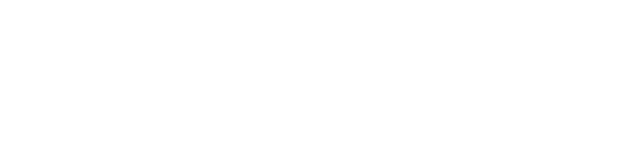
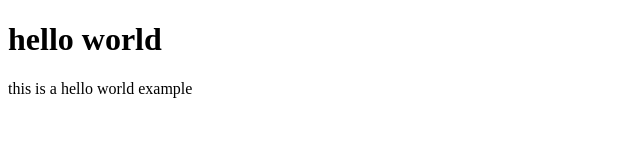
Before and after one commit to santoorl/Repo_Example, a plain HTML site: page index.html in a window 1280 px wide. Shown: the whole page, without its empty margins (0-640 px from the left). Drawn offline with Linux system fonts and the light colour scheme.

Commit message:
added in html elements to the index.html

```diff
--- a/index.html
+++ b/index.html
@@ -7,6 +7,7 @@
     <title>Document</title>
 </head>
 <body>
-
+    <h1>hello world</h1>
+    <p>this is a hello world example</p>
 </body>
 </html>
```
